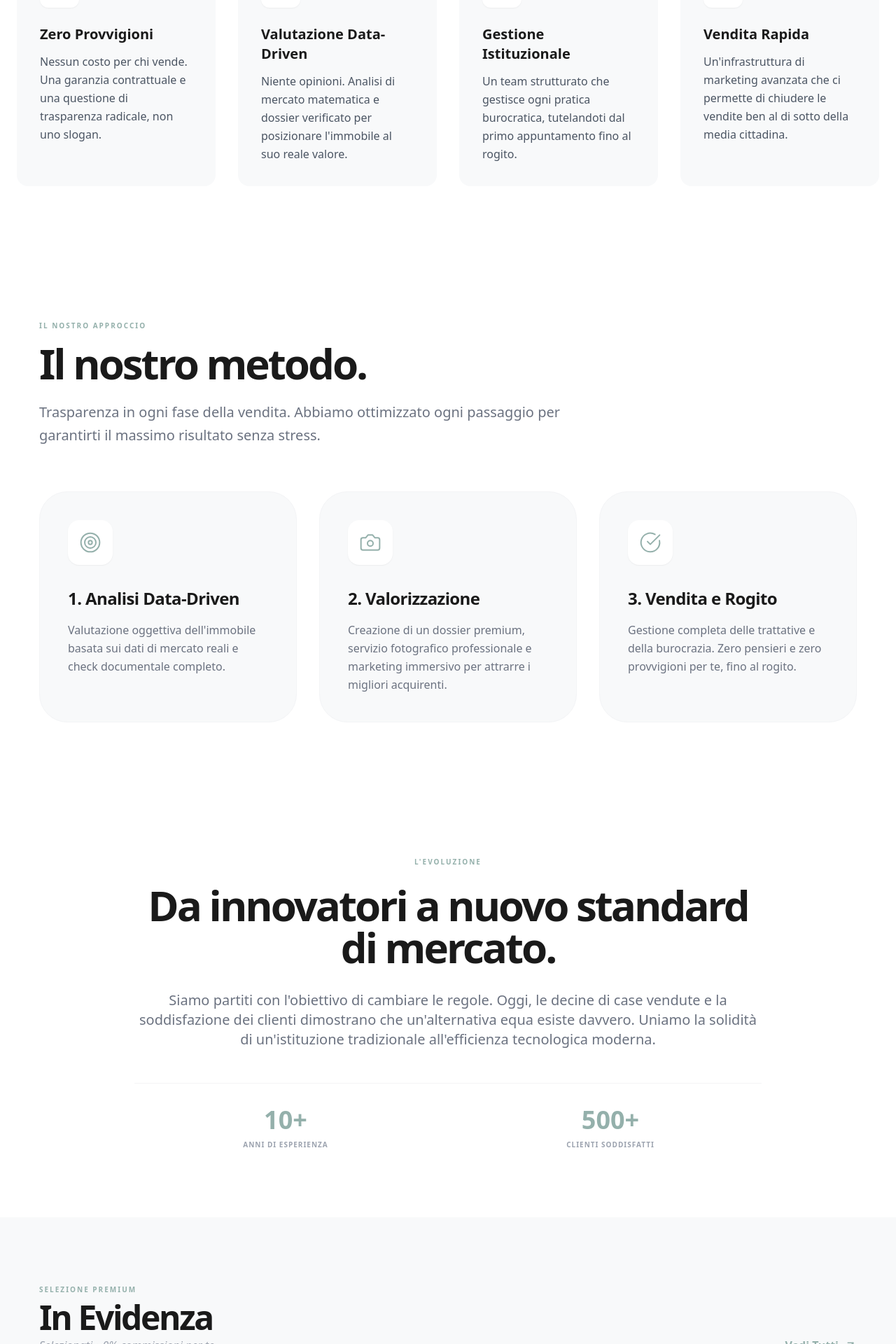
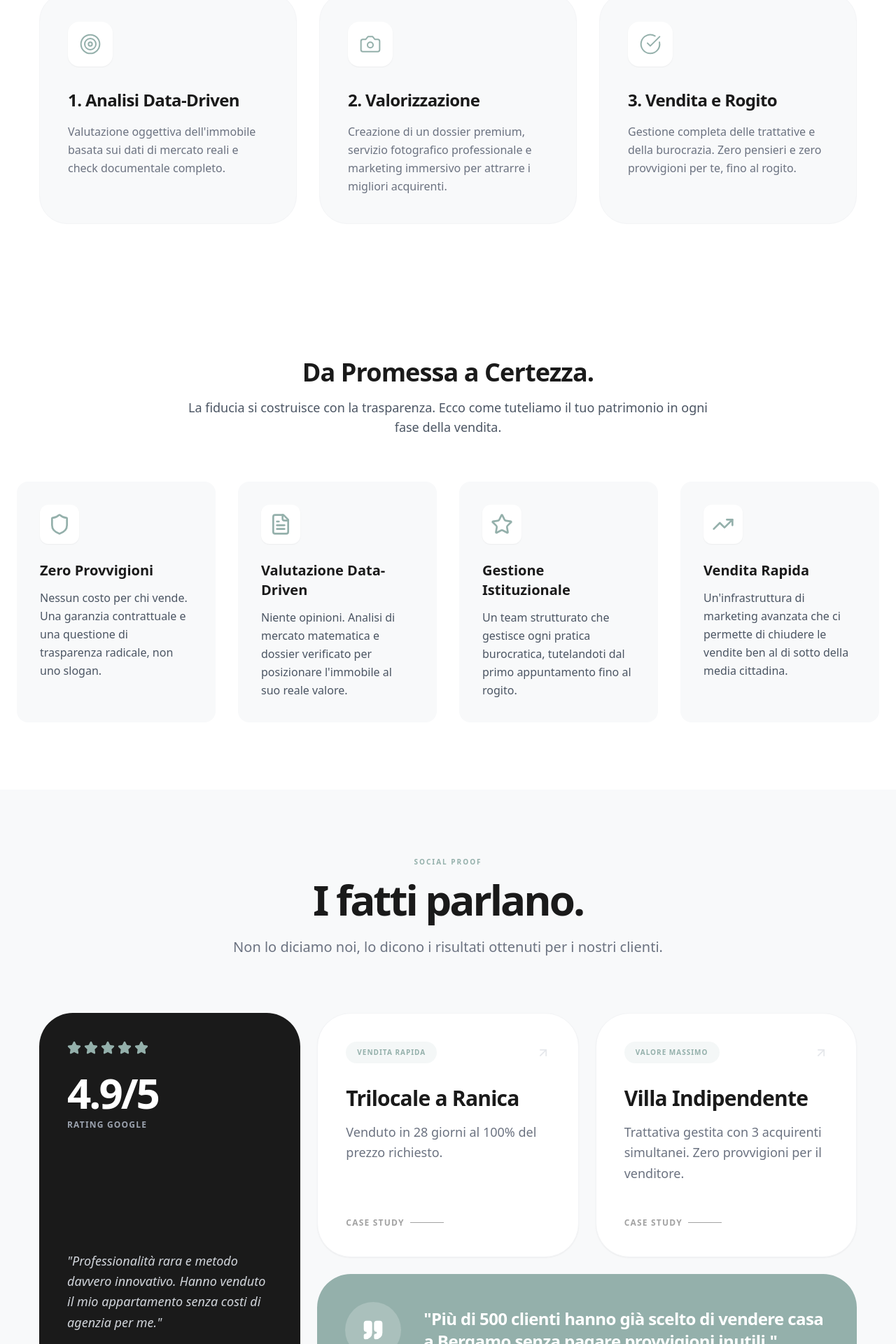
Before and after one commit to Chjnzo/ITI2.0, a React (Vite) app: page / in a window 1280 px wide. Shown: the part 1620-3540 px from the top of the page at 70% size. Built offline with nearby package versions, Linux system fonts and the light colour scheme; no server answers; the database is empty.

Commit message:
[dyad] Riorganizzato l'ordine dei componenti nella Home Page per ottimizzare il funnel di conversione e la lead generation. - wrote 1 file(s)

```diff
--- a/src/pages/Index.tsx
+++ b/src/pages/Index.tsx
@@ -39,11 +39,11 @@ const Index = () => {
       <main className="pb-32 md:pb-12">
         <BentoHero />
         <StatsBento />
+        <MethodSection />
         <ValueProposition />
-        <MethodSection />
+        <TestimonialsBento />
+        <PropertyBento />
         <AboutSection />
-        <PropertyBento />
-        <TestimonialsBento />
         <TeamContact />
       </main>
 
```
